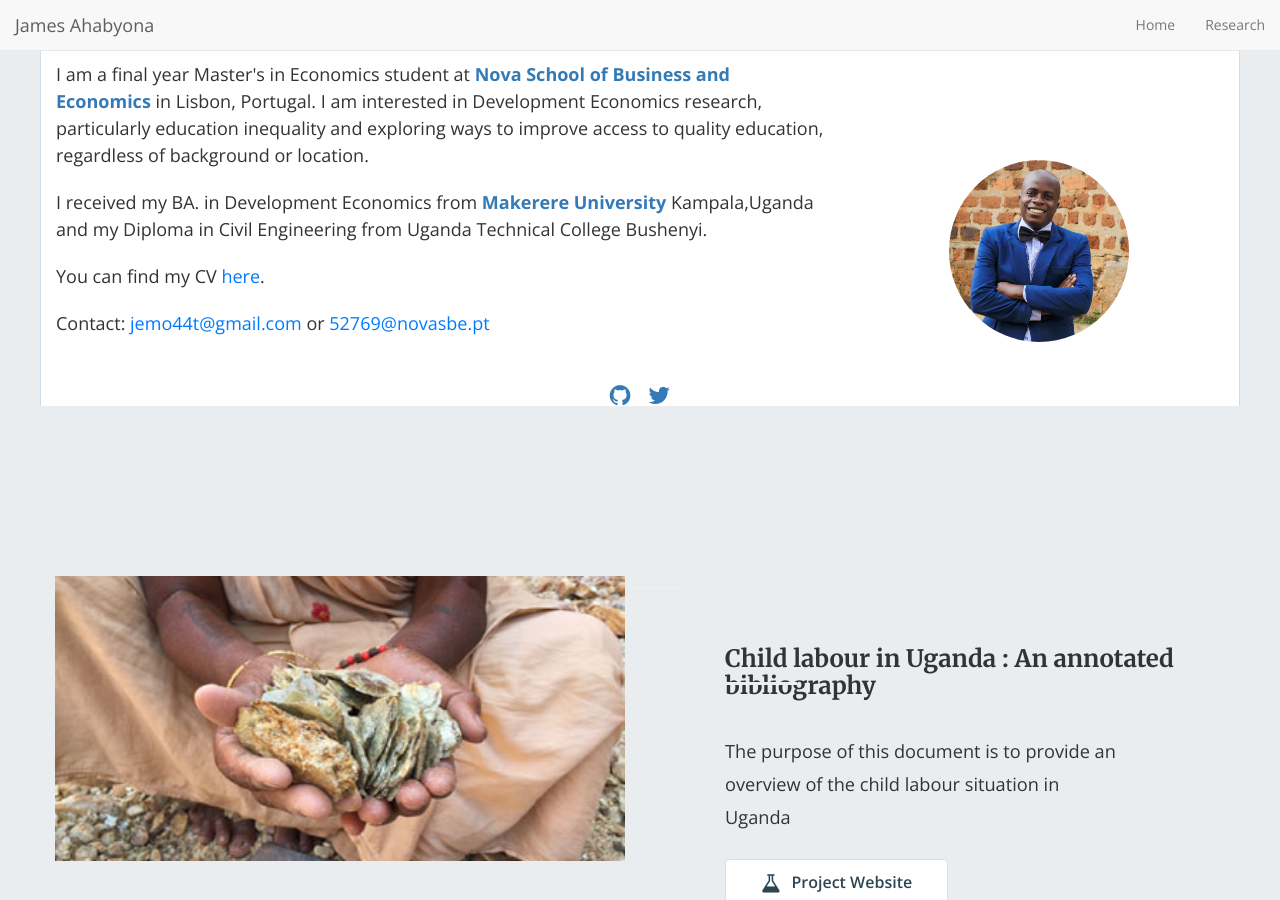
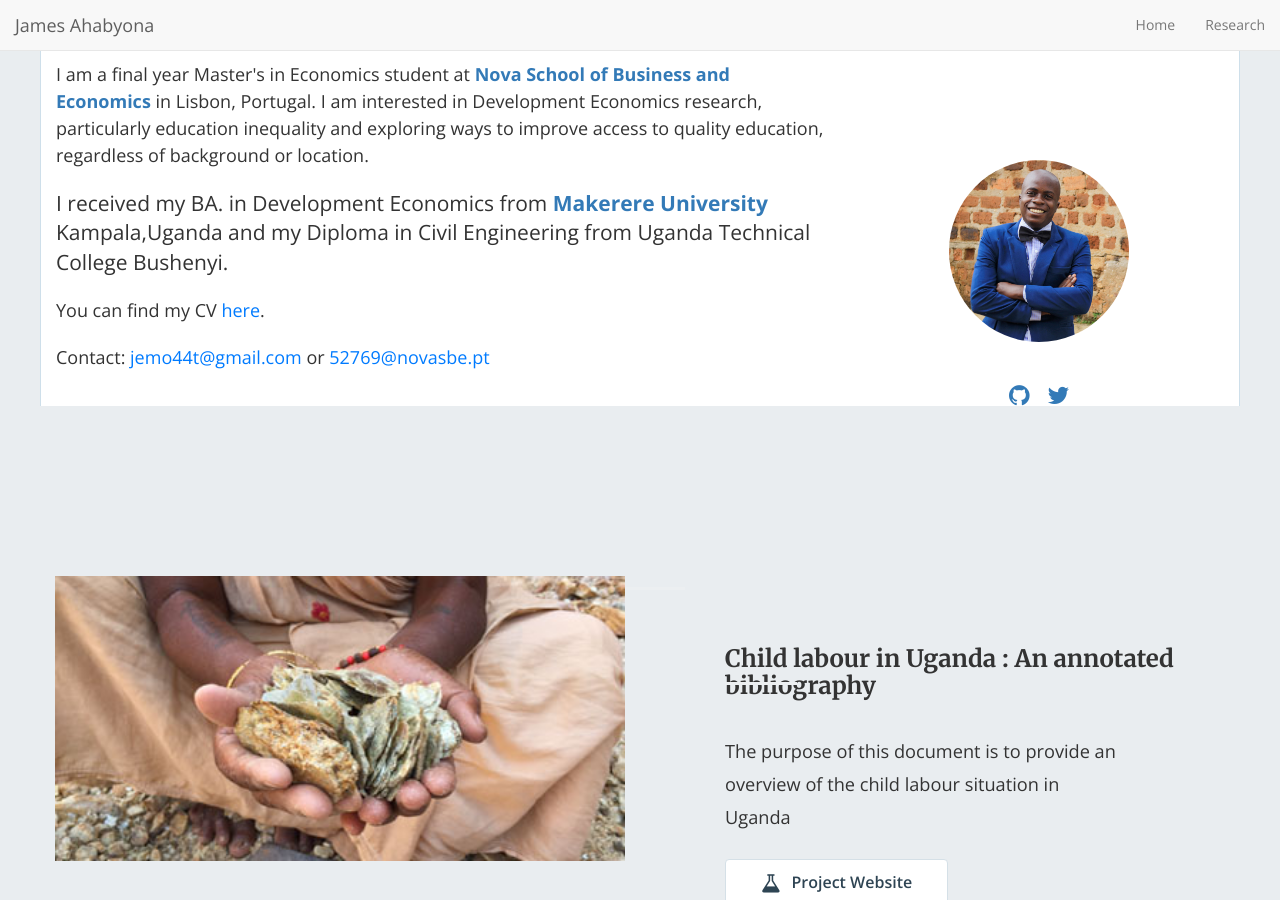
Before and after one commit to mariaelenaguer/mariaelenaguer.github.io, a Jekyll site: the page built from index.html, in a window 1280 px wide and 900 px high. Built offline with Jekyll 4.4.1, drawn with Linux system fonts in a browser that asks for light colours; nearby versions of some CDN libraries; the list of posts is cut into pages by our own code.

Commit message:
fixed the mess

```diff
--- a/_includes/home-hero.html
+++ b/_includes/home-hero.html
@@ -74,7 +74,7 @@
         background or location.
       </p>
       </p>
-      <p class="lead text-left"style="font-size: 18px; line-height: 1.5; color: #333;">
+      <p class="lead text-left">
         I received my BA. in Development Economics from <a href="https://bams.mak.ac.ug/school-of-economics/"
           target="_blank"><b>Makerere University</b></a> Kampala,Uganda and my Diploma in Civil Engineering from Uganda
         Technical College Bushenyi.
```
